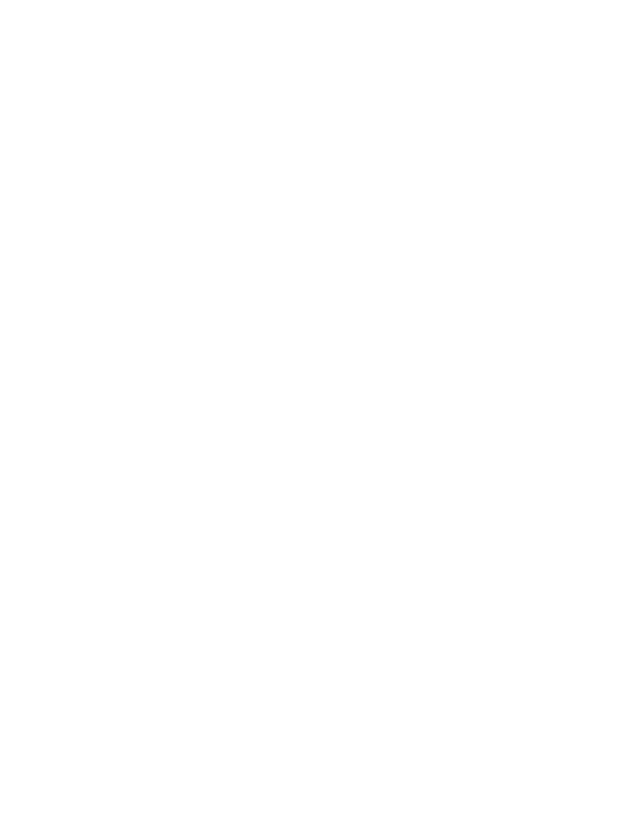
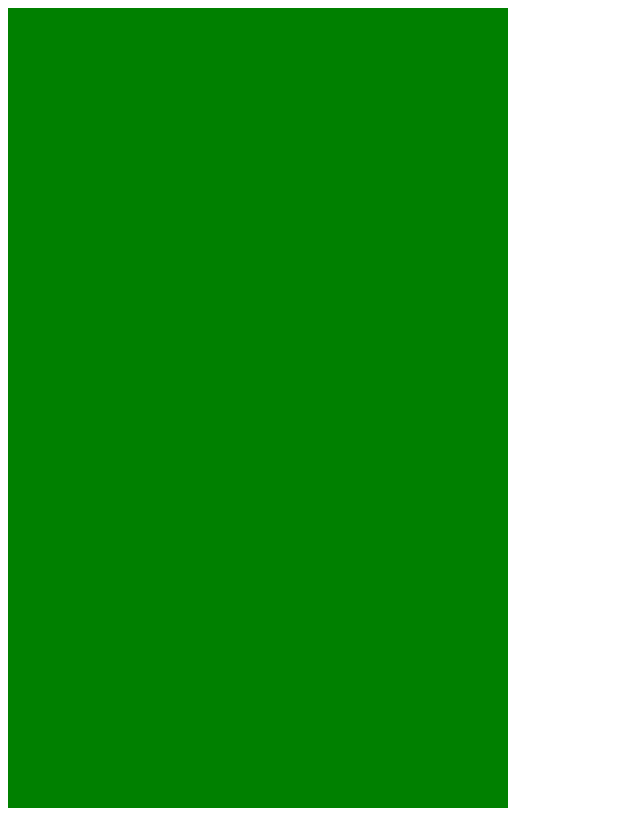
Before and after one commit to timgarlick11/BraydonTim, a website: page index.html in a window 1280 px wide. Shown: the whole page, without its empty margins (0-640 px from the left). Drawn offline with nearby package versions, Linux system fonts and the light colour scheme; some packages are replaced by stand-ins of ours; files that its build step writes are made by us from their sources.

Commit message:
index.html update?

```diff
--- a/index.html
+++ b/index.html
@@ -8,7 +8,7 @@
 </head>
 
 <body>
-<div class="test"></div>
+<div class="tester"></div>
 
 
 <script src="bower_components/angular/angular.min.js"></script>
--- /dev/null
+++ b/sass/styles.scss
@@ -0,0 +1,13 @@
+$theme-color: green;
+
+
+body {
+	color: #555;
+
+	.tester {
+		width: 500px;
+		height: 800px;
+		background: $theme-color;
+	}
+
+}
```
